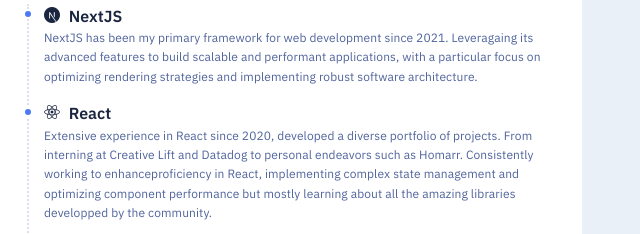
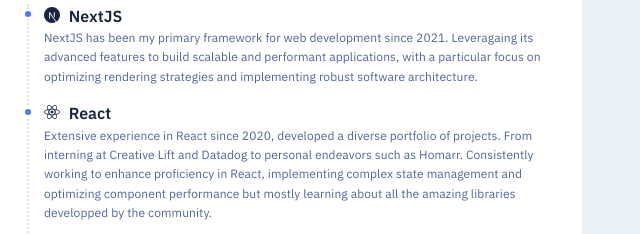
Before and after one commit to ajnart/ajnart.github.io, a plain HTML site: page index.html in a window 1280 px wide. Shown: the part 300-534 px from the top of the page, 628-1268 px from the left. Drawn offline with nearby package versions, Linux system fonts and the light colour scheme.

Commit message:
Update index.html

```diff
--- a/index.html
+++ b/index.html
@@ -241,7 +241,7 @@
                   <h5 class="my-1 text-dark"><i class="mr-2 devicon-react-plain"></i> React</h5>
                   <p>Extensive experience in React since 2020, developed a diverse portfolio of projects. From
                     interning at Creative Lift and Datadog to personal endeavors such as Homarr. Consistently working to
-                    enhanceproficiency in React, implementing complex state management and optimizing component
+                    enhance proficiency in React, implementing complex state management and optimizing component
                     performance but mostly
                     learning about all the amazing libraries developped by the community.
                   </p>
```
